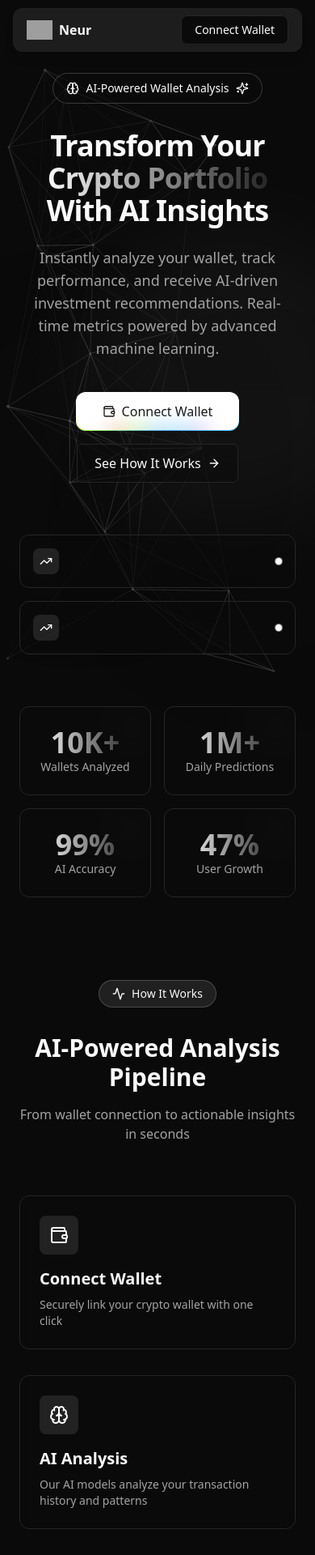
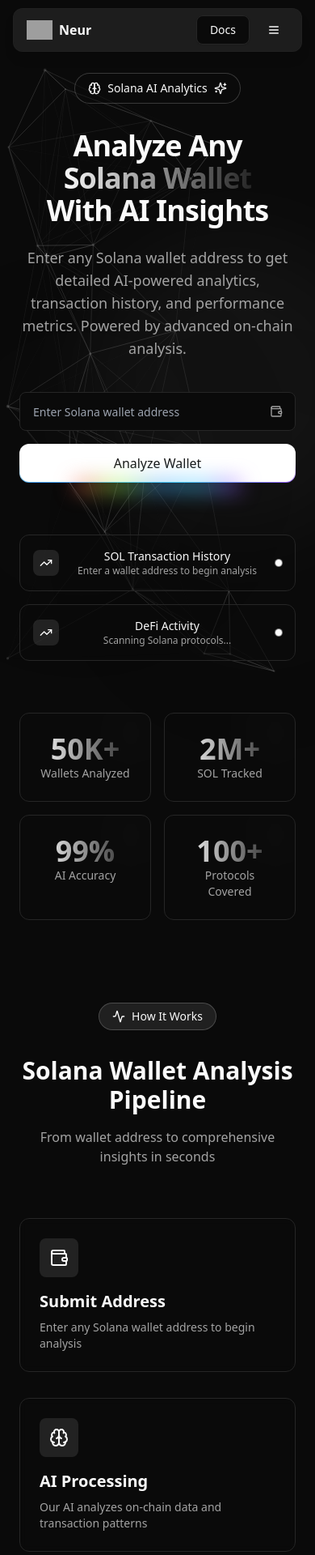
Before and after one commit to skynette/gtee, a Next.js app: page / in a window 390 px wide. Shown: the top 1920 px of the page at 81% size. Built offline with nearby package versions, Linux system fonts and the light colour scheme; grey boxes are pictures that could not be loaded.

Commit message:
fix code structure

```diff
--- a/src/app/page.tsx
+++ b/src/app/page.tsx
@@ -1,26 +1,21 @@
 'use client';
 
 import { useRef, useState } from 'react';
+
+
 
 import Image from 'next/image';
 import Link from 'next/link';
 import { useRouter } from 'next/navigation';
 
+
+
 import { GitHubLogoIcon } from '@radix-ui/react-icons';
 import { RiTwitterXFill } from '@remixicon/react';
 import { motion, useScroll, useTransform } from 'framer-motion';
-import {
-    ActivityIcon,
-    ArrowRightIcon,
-    BarChart3Icon,
-    BrainIcon,
-    ChartBarIcon,
-    RocketIcon,
-    ShieldIcon,
-    SparklesIcon,
-    TrendingUpIcon,
-    WalletIcon,
-} from 'lucide-react';
+import { ActivityIcon, ArrowRightIcon, BarChart3Icon, BrainIcon, ChartBarIcon, RocketIcon, ShieldIcon, SparklesIcon, TrendingUpIcon, WalletIcon } from 'lucide-react';
+
+
 
 import { Brand } from '@/components/logo';
 import { AiParticlesBackground } from '@/components/ui/ai-particles-background';
@@ -33,6 +28,7 @@ import { IntegrationsBackground } from '@/components/ui/integrations-background'
 import Marquee from '@/components/ui/marquee';
 import { RainbowButton } from '@/components/ui/rainbow-button';
 import { cn } from '@/lib/utils';
+
 
 interface GradientWrapperProps {
     children: React.ReactNode;
@@ -103,11 +99,7 @@ const navItems = [
     },
 ];
 
-interface HeaderProps {
-    handleLogin: () => void;
-}
-
-const Header = ({ handleLogin }: HeaderProps) => {
+const Header = ({ handleLogin }: { handleLogin: (address: string) => void }) => {
     const [isMobileMenuOpen, setIsMobileMenuOpen] = useState(false);
 
     return (
@@ -126,23 +118,98 @@ const Header = ({ handleLogin }: HeaderProps) => {
                                 <Button
                                     variant="outline"
                                     className="h-9 rounded-lg px-4 text-sm transition-colors hover:bg-primary hover:text-primary-foreground"
-                                    onClick={handleLogin}>
-                                    Connect Wallet
+                                    onClick={() => handleLogin('')}>
+                                    Docs
+                                </Button>
+
+                                <Button
+                                    variant="ghost"
+                                    size="icon"
+                                    className="h-9 w-9 md:hidden"
+                                    onClick={() =>
+                                        setIsMobileMenuOpen(!isMobileMenuOpen)
+                                    }>
+                                    <svg
+                                        xmlns="http://www.w3.org/2000/svg"
+                                        width="24"
+                                        height="24"
+                                        viewBox="0 0 24 24"
+                                        fill="none"
+                                        stroke="currentColor"
+                                        strokeWidth="2"
+                                        strokeLinecap="round"
+                                        strokeLinejoin="round"
+                                        className="h-4 w-4">
+                                        <line x1="4" x2="20" y1="12" y2="12" />
+                                        <line x1="4" x2="20" y1="6" y2="6" />
+                                        <line x1="4" x2="20" y1="18" y2="18" />
+                                    </svg>
                                 </Button>
                             </div>
                         </div>
                     </div>
+
+                    {isMobileMenuOpen && (
+                        <div className="absolute left-4 right-4 top-full mt-2 rounded-lg border border-border/50 bg-background/95 p-3 shadow-lg backdrop-blur-md md:hidden">
+                            <nav className="flex flex-col gap-1.5">
+                                {navItems.map((item) => {
+                                    const Icon = item.icon;
+                                    return (
+                                        <a
+                                            key={item.label}
+                                            href={item.href}
+                                            target="_blank"
+                                            rel="noopener noreferrer"
+                                            className="flex items-center gap-2 rounded-md px-3 py-2 text-sm font-medium text-muted-foreground transition-colors hover:bg-primary/5 hover:text-primary"
+                                            onClick={() =>
+                                                setIsMobileMenuOpen(false)
+                                            }>
+                                            <Icon className="h-4 w-4" />
+                                            {item.label}
+                                        </a>
+                                    );
+                                })}
+                            </nav>
+                        </div>
+                    )}
                 </div>
             </header>
         </BlurFade>
     );
 };
 
-interface HeroProps {
-    handleLogin: () => void;
-}
+const WalletInput = ({ onSubmit }: { onSubmit: (address: string) => void }) => {
+    const [address, setAddress] = useState('');
 
-const Hero = ({ handleLogin }: HeroProps) => (
+    const handleSubmit = (e: React.FormEvent) => {
+        e.preventDefault();
+        onSubmit(address);
+    };
+
+    return (
+        <form
+            onSubmit={handleSubmit}
+            className="flex flex-col gap-4 sm:flex-row sm:items-center">
+            <div className="relative flex-1">
+                <input
+                    type="text"
+                    placeholder="Enter Solana wallet address"
+                    value={address}
+                    onChange={(e) => setAddress(e.target.value)}
+                    className="h-12 w-full rounded-lg border bg-background px-4 pr-12 text-sm focus:outline-none focus:ring-2 focus:ring-primary"
+                />
+                <WalletIcon className="absolute right-4 top-1/2 h-4 w-4 -translate-y-1/2 text-muted-foreground" />
+            </div>
+            <RainbowButton
+                type="submit"
+                className="h-12 min-w-[140px] text-base transition-all duration-300 hover:scale-105">
+                Analyze Wallet
+            </RainbowButton>
+        </form>
+    );
+};
+
+const Hero = ({ handleLogin }: { handleLogin: (address: string) => void }) => (
     <GradientWrapper>
         <section className="relative pt-24">
             <div className="mx-auto max-w-screen-xl px-6">
@@ -155,7 +222,7 @@ const Hero = ({ handleLogin }: HeroProps) => (
                             className="flex items-center gap-2 rounded-full border border-primary/20 bg-card/50 px-4 py-2 backdrop-blur-sm">
                             <BrainIcon className="h-4 w-4 text-primary" />
                             <span className="text-sm font-medium text-primary">
-                                AI-Powered Wallet Analysis
+                                Solana AI Analytics
                             </span>
                             <SparklesIcon className="h-4 w-4 text-primary" />
                         </motion.div>
@@ -164,45 +231,38 @@ const Hero = ({ handleLogin }: HeroProps) => (
                     {/* Main Hero Content */}
                     <div className="relative z-10 text-center">
                         <h1 className="text-4xl font-bold tracking-tight md:text-6xl lg:text-7xl">
-                            <span className="block">Transform Your</span>
+                            <span className="block">Analyze Any</span>
                             <AnimatedShinyText>
                                 <span className="bg-gradient-to-r from-primary to-secondary bg-clip-text text-transparent">
-                                    Crypto Portfolio
+                                    Solana Wallet
                                 </span>
                             </AnimatedShinyText>
                             <span className="block">With AI Insights</span>
                         </h1>
 
                         <p className="mx-auto mt-6 max-w-2xl text-lg text-muted-foreground">
-                            Instantly analyze your wallet, track performance,
-                            and receive AI-driven investment recommendations.
-                            Real-time metrics powered by advanced machine
-                            learning.
+                            Enter any Solana wallet address to get detailed
+                            AI-powered analytics, transaction history, and
+                            performance metrics. Powered by advanced on-chain
+                            analysis.
                         </p>
 
-                        {/* CTAs */}
-                        <div className="mt-10 flex flex-col items-center gap-4 sm:flex-row sm:justify-center">
-                            <RainbowButton
-                                onClick={handleLogin}
-                                className="group relative h-12 min-w-[200px] overflow-hidden text-base">
-                                <WalletIcon className="mr-2 h-4 w-4" />
-                                Connect Wallet
-                                <div className="absolute inset-0 -z-10 animate-pulse bg-gradient-to-r from-primary/20 to-secondary/20 opacity-0 transition-opacity group-hover:opacity-100" />
-                            </RainbowButton>
-
-                            <Button
-                                variant="outline"
-                                className="h-12 min-w-[200px] gap-2 bg-background/50 text-base backdrop-blur-sm">
-                                See How It Works
-                                <ArrowRightIcon className="h-4 w-4" />
-                            </Button>
+                        {/* Wallet Input */}
+                        <div className="mx-auto mt-10 max-w-2xl">
+                            <WalletInput onSubmit={handleLogin} />
                         </div>
 
                         {/* Live Metrics Preview */}
                         <div className="mx-auto mt-16 max-w-3xl">
                             <div className="grid gap-4 md:grid-cols-2">
-                                <MetricsPreviewCard />
-                                <MetricsPreviewCard />
+                                <MetricsPreviewCard
+                                    title="SOL Transaction History"
+                                    status="Enter a wallet address to begin analysis"
+                                />
+                                <MetricsPreviewCard
+                                    title="DeFi Activity"
+                                    status="Scanning Solana protocols..."
+                                />
                             </div>
                         </div>
 
@@ -211,14 +271,14 @@ const Hero = ({ handleLogin }: HeroProps) => (
                             <div className="grid grid-cols-2 gap-4 sm:grid-cols-4">
                                 <StatsCard
                                     label="Wallets Analyzed"
-                                    value="10K+"
+                                    value="50K+"
                                 />
+                                <StatsCard label="SOL Tracked" value="2M+" />
+                                <StatsCard label="AI Accuracy" value="99%" />
                                 <StatsCard
-                                    label="Daily Predictions"
-                                    value="1M+"
+                                    label="Protocols Covered"
+                                    value="100+"
                                 />
-                                <StatsCard label="AI Accuracy" value="99%" />
-                                <StatsCard label="User Growth" value="47%" />
                             </div>
                         </div>
                     </div>
@@ -237,10 +297,10 @@ const AIProcessSection = () => (
                     How It Works
                 </span>
                 <h2 className="mt-4 text-3xl font-bold md:text-4xl">
-                    AI-Powered Analysis Pipeline
+                    Solana Wallet Analysis Pipeline
                 </h2>
                 <p className="mt-4 text-muted-foreground">
-                    From wallet connection to actionable insights in seconds
+                    From wallet address to comprehensive insights in seconds
                 </p>
             </div>
 
@@ -248,21 +308,21 @@ const AIProcessSection = () => (
                 {[
                     {
                         icon: WalletIcon,
-                        title: 'Connect Wallet',
+                        title: 'Submit Address',
                         description:
-                            'Securely link your crypto wallet with one click',
+                            'Enter any Solana wallet address to begin analysis',
                     },
                     {
                         icon: BrainIcon,
-                        title: 'AI Analysis',
+                        title: 'AI Processing',
                         description:
-                            'Our AI models analyze your transaction history and patterns',
+                            'Our AI analyzes on-chain data and transaction patterns',
                     },
                     {
                         icon: ChartBarIcon,
-                        title: 'Get Insights',
+                        title: 'View Insights',
                         description:
-                            'Receive personalized metrics and investment recommendations',
+                            'Get detailed metrics and AI-powered recommendations',
                     },
                 ].map((step, idx) => (
                     <motion.div
@@ -289,9 +349,9 @@ const AIProcessSection = () => (
 const features = [
     {
         Icon: BrainIcon,
-        name: 'Advanced AI Analysis',
+        name: 'Advanced Solana Analytics',
         description:
-            'Our cutting-edge AI models analyze your portfolio in real-time, providing predictive insights and personalized recommendations based on market conditions and your trading patterns.',
+            'Our AI analyzes every transaction, token transfer, and smart contract interaction on the Solana blockchain to provide comprehensive insights.',
         className: 'col-span-1 sm:col-span-3 lg:col-span-2',
         background: (
             <div className="absolute inset-0 flex items-center justify-center opacity-20">
@@ -304,9 +364,9 @@ const features = [
     },
     {
         Icon: ChartBarIcon,
-        name: 'Real-time Metrics',
+        name: 'SOL Token Metrics',
         description:
-            'Access detailed analytics including profit/loss tracking, portfolio diversification scores, and risk assessments updated in real-time.',
+            'Track SOL balance changes, token holdings, NFTs, and DeFi positions across the Solana ecosystem.',
         className: 'col-span-1 sm:col-span-3 lg:col-span-1',
         background: (
             <Marquee
@@ -328,17 +388,17 @@ const features = [
     },
     {
         Icon: TrendingUpIcon,
-        name: 'AI Investment Insights',
+        name: 'Protocol Insights',
         description:
-            'Receive personalized investment recommendations, market trend analysis, and risk warnings based on your transaction history and current market conditions.',
+            'Analyze interactions with Solana protocols, DEXes, lending platforms, and yield farms to optimize your DeFi strategy.',
         className: 'col-span-1 sm:col-span-3 lg:col-span-3',
         background: <IntegrationsBackground />,
     },
     {
         Icon: ShieldIcon,
-        name: 'Security & Privacy',
+        name: 'Secure Analysis',
         description:
-            'Your wallet data is analyzed securely with end-to-end encryption. We never store private keys or sensitive information.',
+            'Read-only analysis of public blockchain data. No private keys or signatures required.',
         className: 'col-span-1 sm:col-span-3 lg:col-span-1',
         background: (
             <div className="absolute inset-0 flex items-center justify-center opacity-20">
@@ -348,9 +408,9 @@ const features = [
     },
     {
         Icon: RocketIcon,
-        name: 'Smart Portfolio Optimization',
+        name: 'Performance Tracking',
         description:
-            'Get AI-powered suggestions for portfolio rebalancing, profit-taking strategies, and risk management based on your investment goals.',
+            'Track ROI, gas usage, trading performance, and portfolio value across all Solana tokens and protocols.',
         className: 'col-span-1 sm:col-span-3 lg:col-span-2',
         background: (
             <div className="absolute inset-0 flex items-center justify-center opacity-20">
@@ -440,10 +500,10 @@ const Footer = () => {
             <BlurFade
                 delay={0.5}
                 className="flex items-center justify-center gap-3 text-sm text-muted-foreground">
-                <p>© 2024 Neur. All rights reserved.</p>
+                <p>© 2024 swap. All rights reserved.</p>
                 <span>|</span>
                 <Link
-                    href="https://x.com/neur_sh"
+                    href="https://x.com/swap_sh"
                     target="_blank"
                     title="Follow us on X"
                     className="transition-colors hover:scale-105 hover:text-primary">
@@ -456,16 +516,17 @@ const Footer = () => {
 
 export default function Home() {
     const router = useRouter();
-    const login = () => {
-        console.log('open wallet connection dialog here');
+    const analyzeWallet = (address: string) => {
+        console.log('Analyzing wallet:', address);
+        // Add your wallet analysis logic here
     };
 
     return (
         <div className="flex min-h-screen flex-col">
             <AiParticlesBackground />
-            <Header handleLogin={login} />
+            <Header handleLogin={analyzeWallet} />
             <main className="flex-1">
-                <Hero handleLogin={login} />
+                <Hero handleLogin={analyzeWallet} />
                 <AIProcessSection />
                 <Features />
             </main>
```
